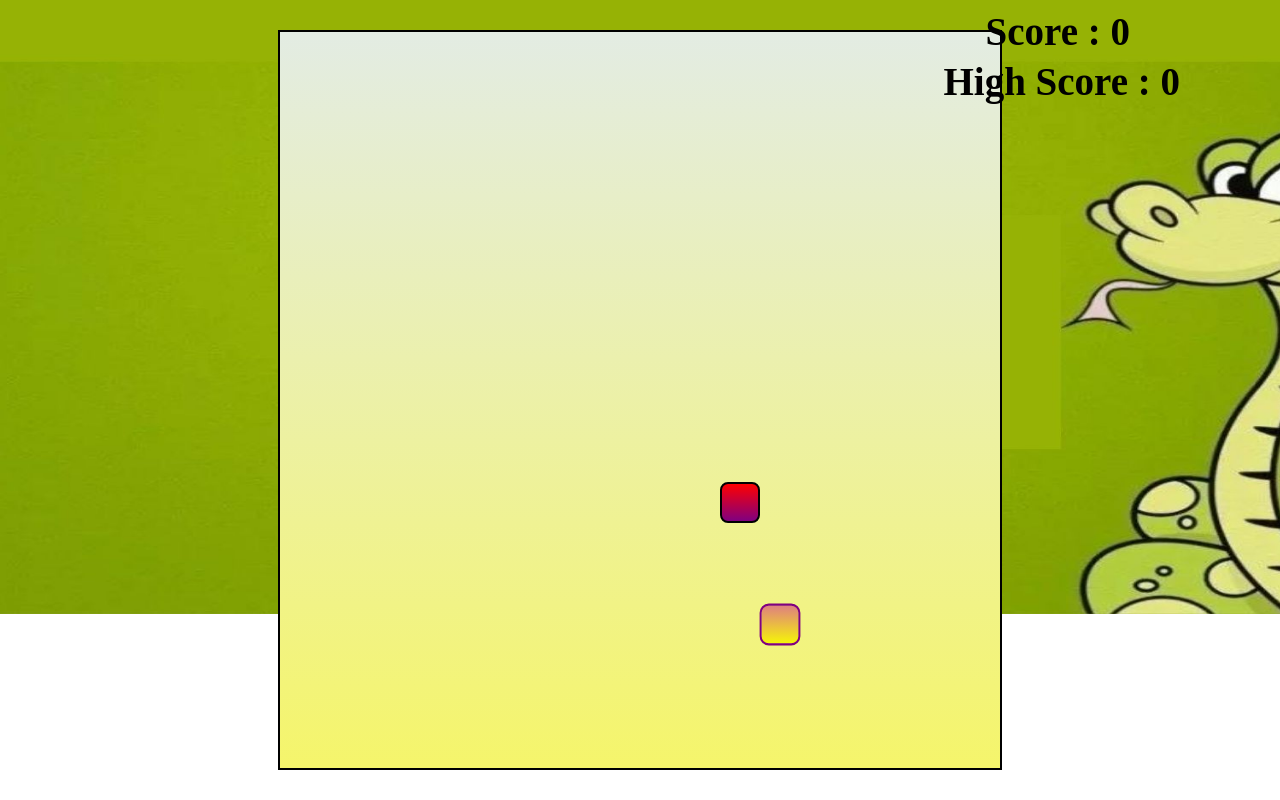
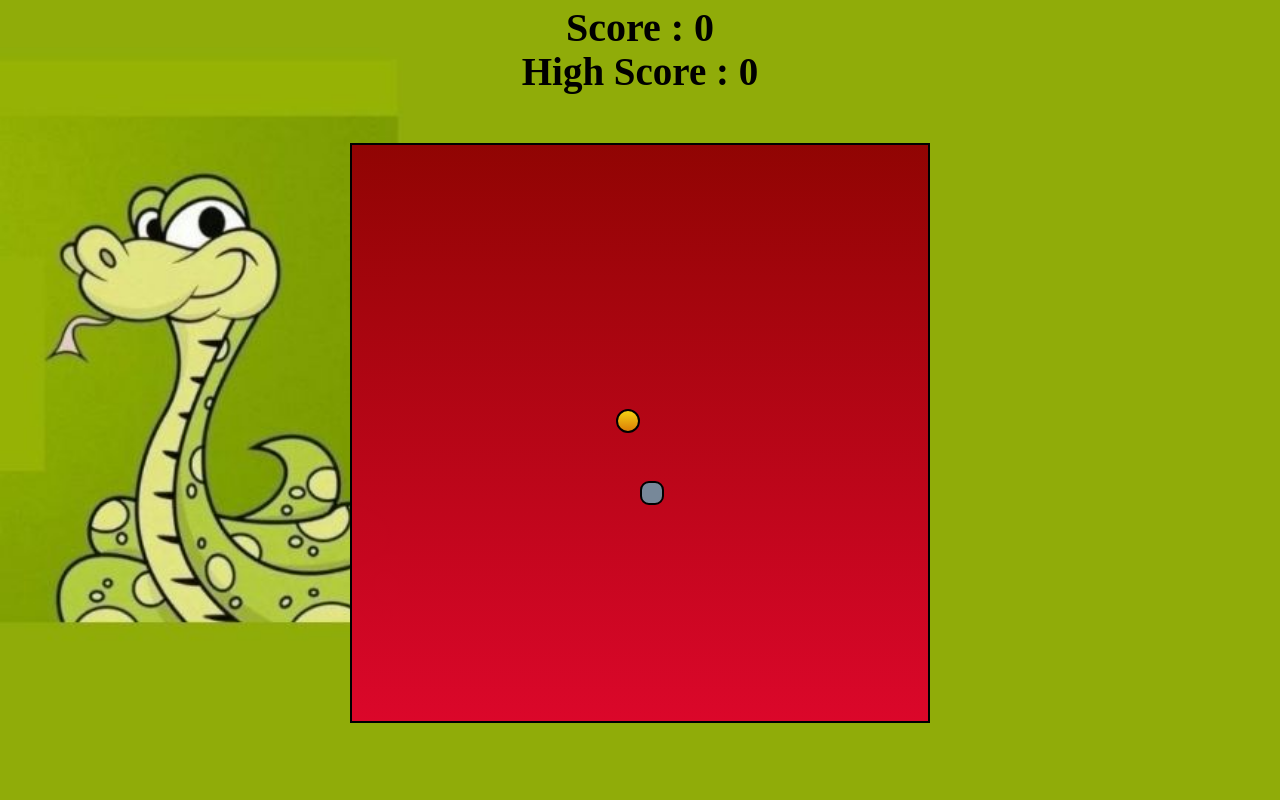
Before and after one commit to aRc-rAy/snake-game, a plain HTML site: page index.html in a window 1280 px wide. Drawn offline with Linux system fonts and the light colour scheme; a web font is replaced by a local one.

Commit message:
updated game commit-2

```diff
--- a/css/style.css
+++ b/css/style.css
@@ -6,9 +6,10 @@
 }
 
 .body {
-  background: url("../bg_snk.jpg");
+  background: url("../snake_bg.jpg");
+  /* background: linear-gradient(rgb(227, 236, 227), rgb(245, 245, 107)); */
   min-height: 100vh;
-  background-size: 205vh 48vw;
+  background-size:cover;
   background-repeat: no-repeat;
   display: flex;
   justify-content: center;
@@ -16,44 +17,48 @@
 }
 #scoreBox {
   position: absolute;
-  top: 9px;
-  right: 150px;
-  font-size: 39px;
+   /* margin: auto; */
+  top: 4px;
+  /* right: 150px; */
+  font-size: 40px;
   font-weight: bold;
   font-family: "New Tegomin", serif;
 }
 #hiscoreBox {
   position: absolute;
-  top: 59px;
-  right: 100px;
+ /* margin: auto; */
+  top: 49px;
+  /* right: 100px; */
   font-size: 39px;
   font-weight: bold;
   font-family: "New Tegomin", serif;
 }
 #board {
-  background: linear-gradient(rgb(227, 236, 227), rgb(245, 245, 107));
-  width: 90vmin;
-  height: 92vmin;
+   background: linear-gradient(rgba(145, 3, 3, 0.993), rgb(219, 7, 42));
+  width: 72vmin;
+  /* background-color: green; */
+  margin-top: 66px;
+  height: 72vmin;
   border: 2px solid black;
   display: grid;
-  grid-template-columns: repeat(18, 1fr);
-  grid-template-rows: repeat(18, 1fr);
+  grid-template-columns: repeat(24, 1fr);
+  grid-template-rows: repeat(24, 1fr);
 }
 
 .head {
-  background: linear-gradient(rgb(223, 128, 128), rgb(245, 245, 8));
-  border: 2px solid purple;
-  transform: scale(1.02);
+  background: lightslategray;
+  border: 2px solid black;
+  transform: scale(1..5);
   border-radius: 9px;
 }
 .snake {
-  background-color: purple;
-  border: 0.25vmin solid white;
+  background-color: black;
+ border: 0.25vmin solid rgba(145, 3, 3, 0.993);
   border-radius: 12px;
 }
 
 .food {
-  background: linear-gradient(red, purple);
+  background: linear-gradient(rgba(245, 211, 19, 0.993), rgb(219, 127, 7));
   border: 0.25vmin solid black;
-  border-radius: 8px;
+  border-radius: 50%;
 }
--- a/index.html
+++ b/index.html
@@ -4,7 +4,7 @@
     <meta charset="UTF-8" />
     <meta http-equiv="X-UA-Compatible" content="IE=edge" />
     <meta name="viewport" content="width=device-width, initial-scale=1.0" />
-    <title>SnakeMania-Ek Gaming Katha</title>
+    <title>SnakeMania</title>
     <link rel="stylesheet" href="css/style.css" />
   </head>
   <body>
--- a/js/index.js
+++ b/js/index.js
@@ -10,6 +10,7 @@ let lastPaintTime = 0;
 let snakeArr = [{ x: 13, y: 15 }];
 let food = { x: 12, y: 12 };
 
+alert("Press arrow keys to start the game!");
 // game function
 function main(ctime) {
   window.requestAnimationFrame(main);
@@ -29,9 +30,9 @@ function isCollide(snake) {
   }
 
   if (
-    snake[0].x >= 18 ||
+    snake[0].x >= 24 ||
     snake[0].x <= 0 ||
-    snake[0].y >= 18 ||
+    snake[0].y >= 24 ||
     snake[0].y <= 0
   ) {
     return true;
@@ -40,6 +41,7 @@ function isCollide(snake) {
 
 function gameEngine() {
   // updating the snake variable
+  //
   if (isCollide(snakeArr)) {
     gameOverSound.play();
     musicSound.pause();
```
Also changed, not shown: snake_bg.jpg (added), snk_bg.jpg (added).
